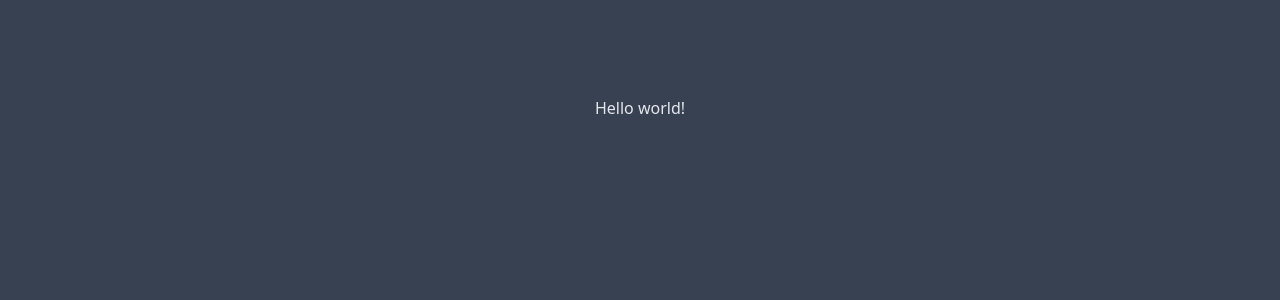
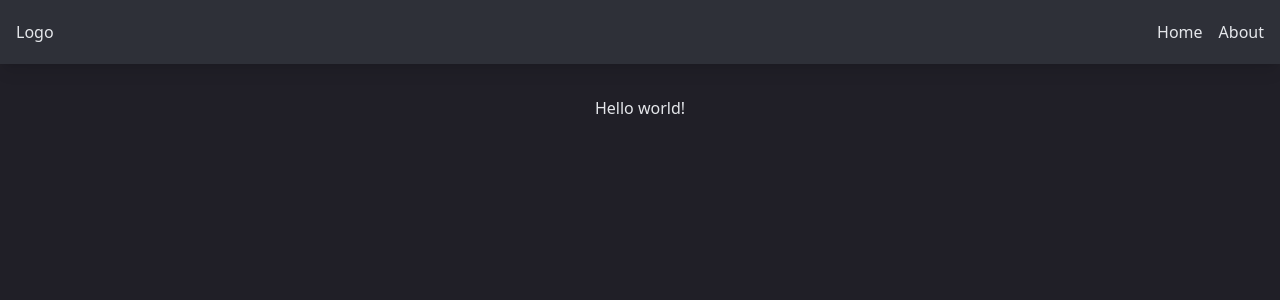
Before and after one commit to JoaoLGR/my-portfolio-and-blog, a Next.js app: page / in a window 1280 px wide. Shown: the top 300 px of the page. Built offline with nearby package versions, Linux system fonts and the light colour scheme.

Commit message:
refactor(layout): adds the Header

```diff
--- a/src/app/layout.tsx
+++ b/src/app/layout.tsx
@@ -1,3 +1,4 @@
+import { Header } from "@/components/Header"
 import "@/styles/globals.css"
 
 export const metadata = {
@@ -12,7 +13,10 @@ export default function RootLayout({
 }) {
   return (
     <html lang="en">
-      <body className="bg-gray-700 text-gray-200">{children}</body>
+      <body className="bg-primary text-gray-200">
+        <Header />
+        {children}
+      </body>
     </html>
   )
 }
```
